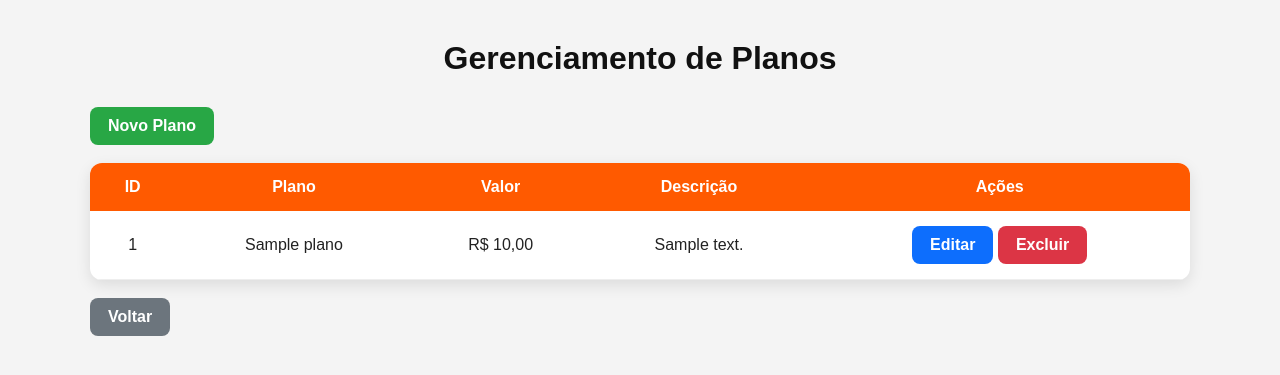
After one commit to Joao-Guilherme-GOliveira/Sistema-Academia-ProgWeb, a PHP site: page /crud/planos/listar.php in a window 1280 px wide. The commit adds this page. Shown: the top 375 px of the page. Run offline with PHP 8.4, Linux system fonts and the light colour scheme; the visitor is signed in with stand-in values (Sample User, id 1); tables that the repository leaves empty or names only in its code hold one stand-in row (values such as "Sample post").

Commit message:
Adicionado novo tipo de usuario e CRUD feito

```diff
--- /dev/null
+++ b/crud/planos/listar.php
@@ -0,0 +1,79 @@
+<?php
+session_start();
+include "../../conexao.php";
+
+if ($_SESSION['tipo_usuario'] != "admin") {
+    header("Location: ../../index.php");
+    exit;
+}
+
+$sql = "SELECT * FROM planos";
+$resultado = mysqli_query($conn,$sql);
+?>
+
+<!DOCTYPE html>
+<html>
+<head>
+<meta charset="UTF-8">
+<link rel="stylesheet" href="../../css/crud.css">
+<title>Planos</title>
+
+</head>
+
+<body>
+
+    <div class="container">
+
+        <h1>Gerenciamento de Planos</h1>
+
+        <a href="cadastrar.php" class="btn btn-add">Novo Plano</a>
+
+        <br><br>
+
+        <table>
+
+        <tr>
+
+        <th>ID</th>
+        <th>Plano</th>
+        <th>Valor</th>
+        <th>Descrição</th>
+        <th>Ações</th>
+
+        </tr>
+
+        <?php while($plano=mysqli_fetch_assoc($resultado)){ ?>
+
+        <tr>
+
+        <td><?= $plano['id_plano']?></td>
+
+        <td><?= $plano['nome_plano']?></td>
+
+        <td>R$ <?= number_format($plano['valor'],2,",",".")?></td>
+
+        <td><?= $plano['descricao']?></td>
+
+        <td>
+
+        <a class="btn btn-edit" href="editar.php?id=<?=$plano['id_plano']?>">Editar</a>
+
+        <a class="btn btn-delete" href="excluir.php?id=<?=$plano['id_plano']?>">Excluir</a>
+
+        </td>
+
+        </tr>
+
+        <?php } ?>
+
+        </table>
+
+        <br>
+
+        <a href="../admin.php" class="btn btn-back">Voltar</a>
+
+    </div>
+
+</body>
+
+</html>
--- /dev/null
+++ b/css/crud.css
@@ -0,0 +1,171 @@
+*{
+    margin:0;
+    padding:0;
+    box-sizing:border-box;
+}
+
+body{
+    font-family:Arial, Helvetica, sans-serif;
+    background:#f4f4f4;
+    color:#222;
+}
+
+.container{
+    width:90%;
+    max-width:1100px;
+    margin:40px auto;
+}
+
+h1{
+    text-align:center;
+    margin-bottom:30px;
+    color:#111;
+}
+
+/* Botões */
+
+.btn{
+    display:inline-block;
+    padding:10px 18px;
+    border-radius:8px;
+    text-decoration:none;
+    color:#fff;
+    font-weight:bold;
+    transition:.3s;
+}
+
+.btn-add{
+    background:#28a745;
+}
+
+.btn-add:hover{
+    background:#1f8838;
+}
+
+.btn-edit{
+    background:#0d6efd;
+}
+
+.btn-edit:hover{
+    background:#0b5ed7;
+}
+
+.btn-delete{
+    background:#dc3545;
+}
+
+.btn-delete:hover{
+    background:#bb2d3b;
+}
+
+.btn-back{
+    background:#6c757d;
+}
+
+.btn-back:hover{
+    background:#5c636a;
+}
+
+/* Tabela */
+
+table{
+    width:100%;
+    border-collapse:collapse;
+    background:#fff;
+    border-radius:12px;
+    overflow:hidden;
+    box-shadow:0 5px 15px rgba(0,0,0,.1);
+}
+
+th{
+    background:#ff5a00;
+    color:#fff;
+    padding:15px;
+}
+
+td{
+    padding:15px;
+    text-align:center;
+    border-bottom:1px solid #eee;
+}
+
+tr:hover{
+    background:#fafafa;
+}
+
+/* Formulários */
+
+.form-crud{
+    background:#fff;
+    width:500px;
+    margin:auto;
+    padding:30px;
+    border-radius:15px;
+    box-shadow:0 5px 15px rgba(0,0,0,.15);
+}
+
+.form-crud input,
+.form-crud textarea,
+.form-crud select{
+    width:100%;
+    padding:12px;
+    margin-bottom:15px;
+    border:1px solid #ddd;
+    border-radius:8px;
+    font-size:15px;
+}
+
+.form-crud textarea{
+    resize:none;
+    height:100px;
+}
+
+.form-crud button{
+    width:100%;
+    padding:14px;
+    border:none;
+    border-radius:8px;
+    background:#ff5a00;
+    color:#fff;
+    font-size:16px;
+    font-weight:bold;
+    cursor:pointer;
+    transition:.3s;
+}
+
+.form-crud button:hover{
+    background:#e64a00;
+}
+
+/* Painel Admin */
+
+.admin-grid{
+    display:grid;
+    grid-template-columns:repeat(auto-fit,minmax(250px,1fr));
+    gap:20px;
+}
+
+.admin-card{
+    background:#fff;
+    border-radius:12px;
+    padding:25px;
+    text-align:center;
+    text-decoration:none;
+    color:#222;
+    box-shadow:0 5px 15px rgba(0,0,0,.12);
+    border-top:5px solid #ff5a00;
+    transition:.3s;
+}
+
+.admin-card:hover{
+    transform:translateY(-5px);
+}
+
+.admin-card h2{
+    margin-bottom:10px;
+    color:#ff5a00;
+}
+
+.admin-card p{
+    color:#666;
+}
--- a/index.php
+++ b/index.php
@@ -30,6 +30,9 @@ $nome = $_SESSION['nome'];
         <a href="professores.php">Instrutores</a>
         <a href="imc.php">Dieta Personalizada</a>
         <a href="planos.php">Planos</a>
+        <?php if ($_SESSION['tipo_usuario'] == 'admin'): ?>
+            <a href="crud/admin.php" class="admin-link">Admin</a>
+        <?php endif; ?>
         <a href="sair.php" class="sair">Sair</a>
     </nav>
 </header>
```
Also changed, not shown: CriarBancodeDados.txt (+22 -3 lines), crud/admin.php (added, +40 -0 lines), crud/planos/cadastrar.php (added, +53 -0 lines), crud/planos/editar.php (added, +57 -0 lines), crud/planos/excluir.php (added, +9 -0 lines).
